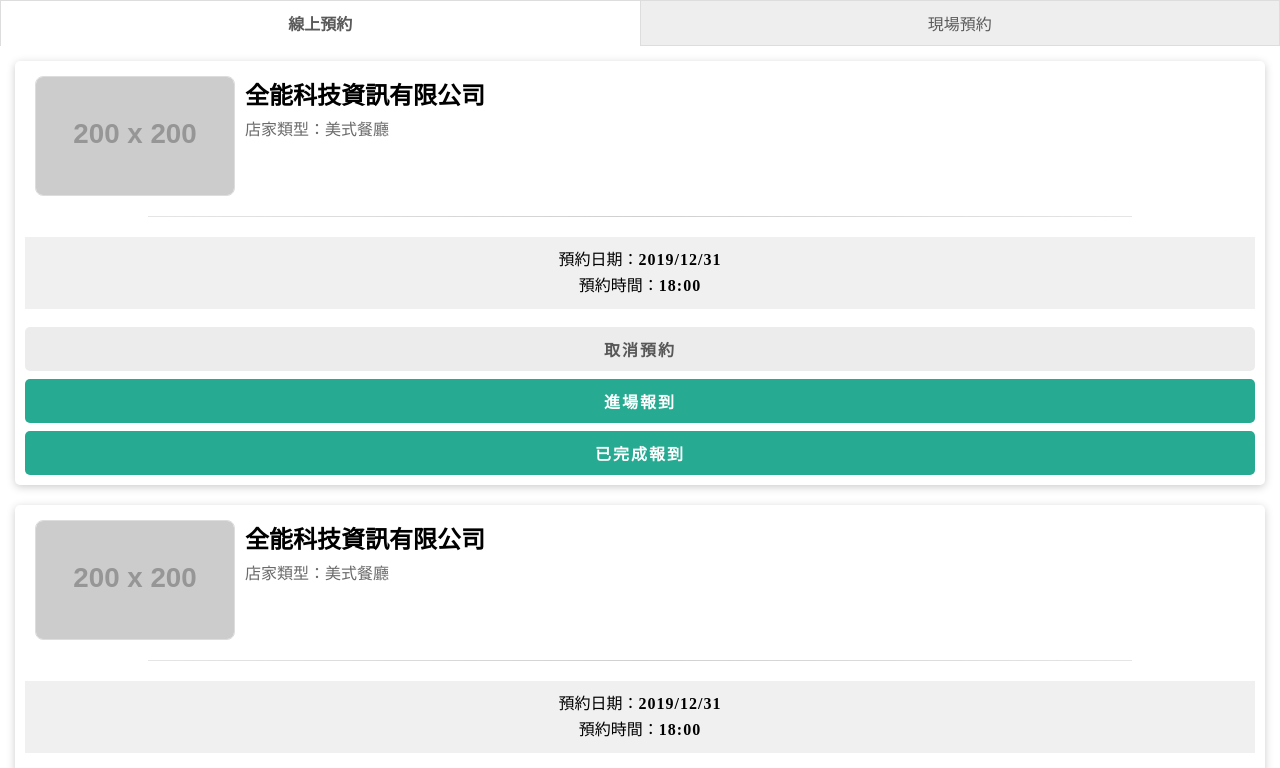
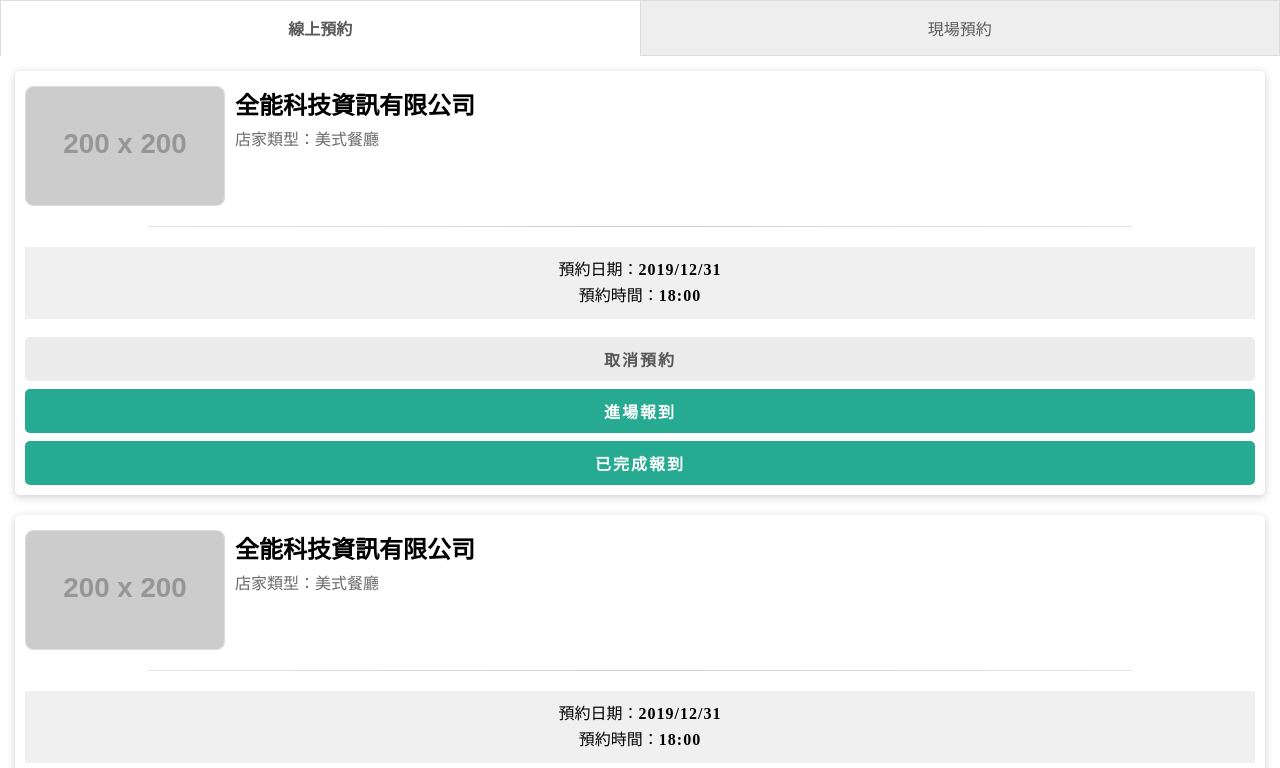
Before and after one commit to icguanyu/AppTest, a plain HTML site: page index.html in a window 1280 px wide. Both pictures are taken after a click on the element "線上預約". Shown: the top 768 px of the page. Drawn offline with Linux system fonts and the light colour scheme; placeholder pictures from the web are drawn by us.

Commit message:
[update] tabs

```diff
--- a/index.html
+++ b/index.html
@@ -70,6 +70,7 @@
   }
 
   .tabs {
+    z-index: 1001;
     position: sticky;
     top: 0;
     display: flex;
@@ -88,7 +89,7 @@
     color: #5a5a5a;
     background: #eee;
     text-align: center;
-    padding: 10px 15px;
+    padding: 15px 15px;
     border-width: 1px 1px 1px 0px;
     border-color: #ddd;
     border-style: solid;
@@ -103,9 +104,7 @@
   }
 
   .container {
-    max-height: calc(100vh - 50px);
-    overflow-x: hidden;
-    overflow-y: auto;
+
     padding: 10px 15px 0px 15px;
   }
 
@@ -126,7 +125,7 @@
 
   .container .content .shop .shop-info {
     display: flex;
-    margin: 5px 10px;
+    margin: 5px 0px;
   }
 
   .container .content .shop .shop-info .shop-img {
@@ -428,7 +427,6 @@
 
     let tabs = [...document.querySelectorAll('.item')]
     let contents = document.querySelectorAll('.content')
-    let container = document.querySelector('.container')
 
     tabs.forEach(item => {
       item.addEventListener('click', function (e) {
@@ -438,8 +436,7 @@
         tabs[target].classList.add('active')
         contents.forEach(item => { item.classList.remove('active') })
         contents[target].classList.add('active')
-
-        container.scrollTop = 0; // 切換後內容需回頂端
+        window.scrollTo(0,0);; // 切換後內容需回頂端
       })
     });
 
```
